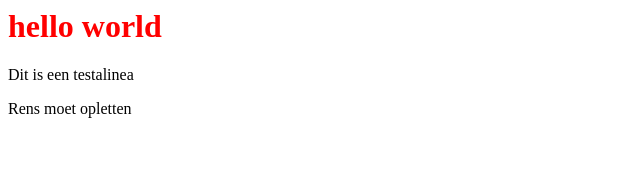
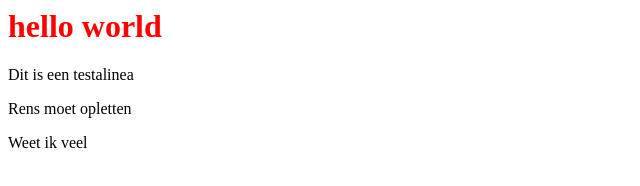
Before and after one commit to cam-emmauscollege/website, a plain HTML site: page index.html in a window 1280 px wide. Shown: the full height of the page, 0-640 px from the left. Drawn offline with Linux system fonts and the light colour scheme.

Commit message:
Update index.html

```diff
--- a/index.html
+++ b/index.html
@@ -7,5 +7,6 @@
     <h1>hello world</h1>
     <p>Dit is een testalinea</p>
     <p>Rens moet opletten </p>
+    <p>Weet ik veel </p>
   </body>
 </html>
```
